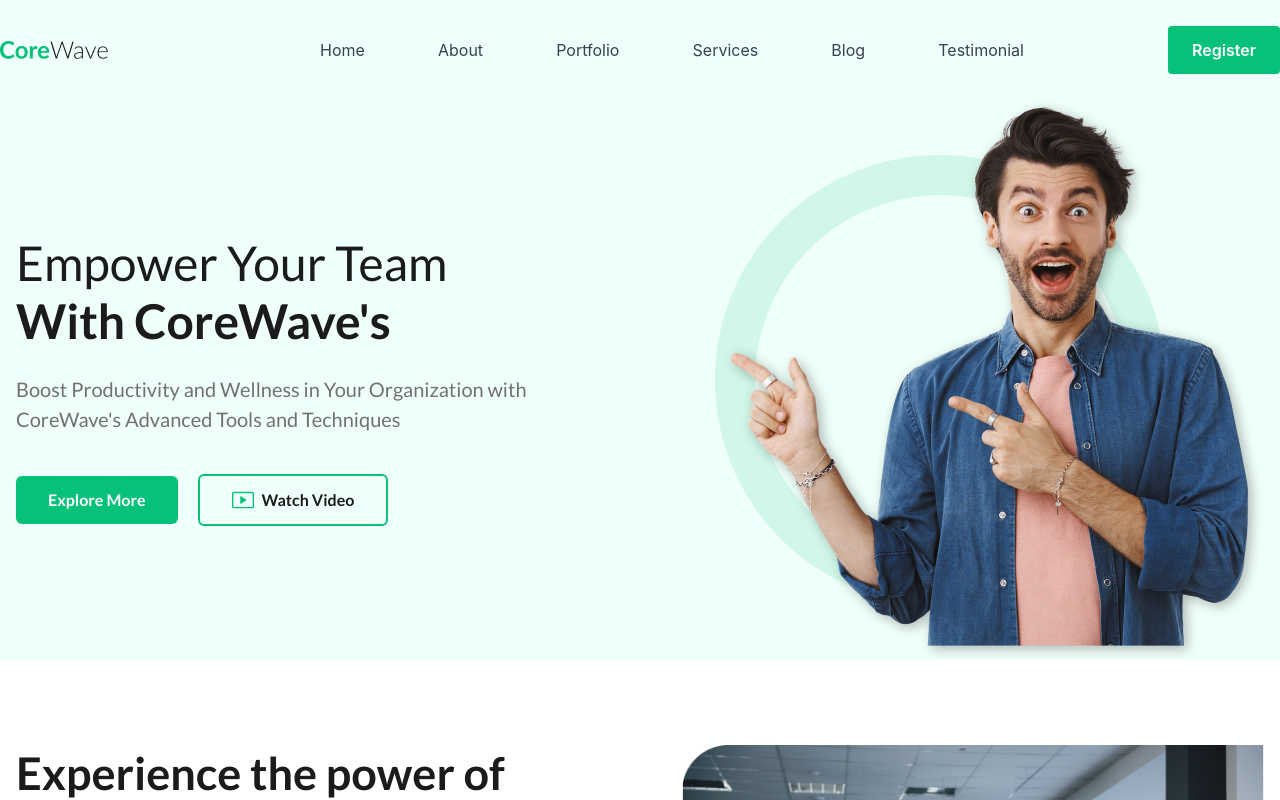
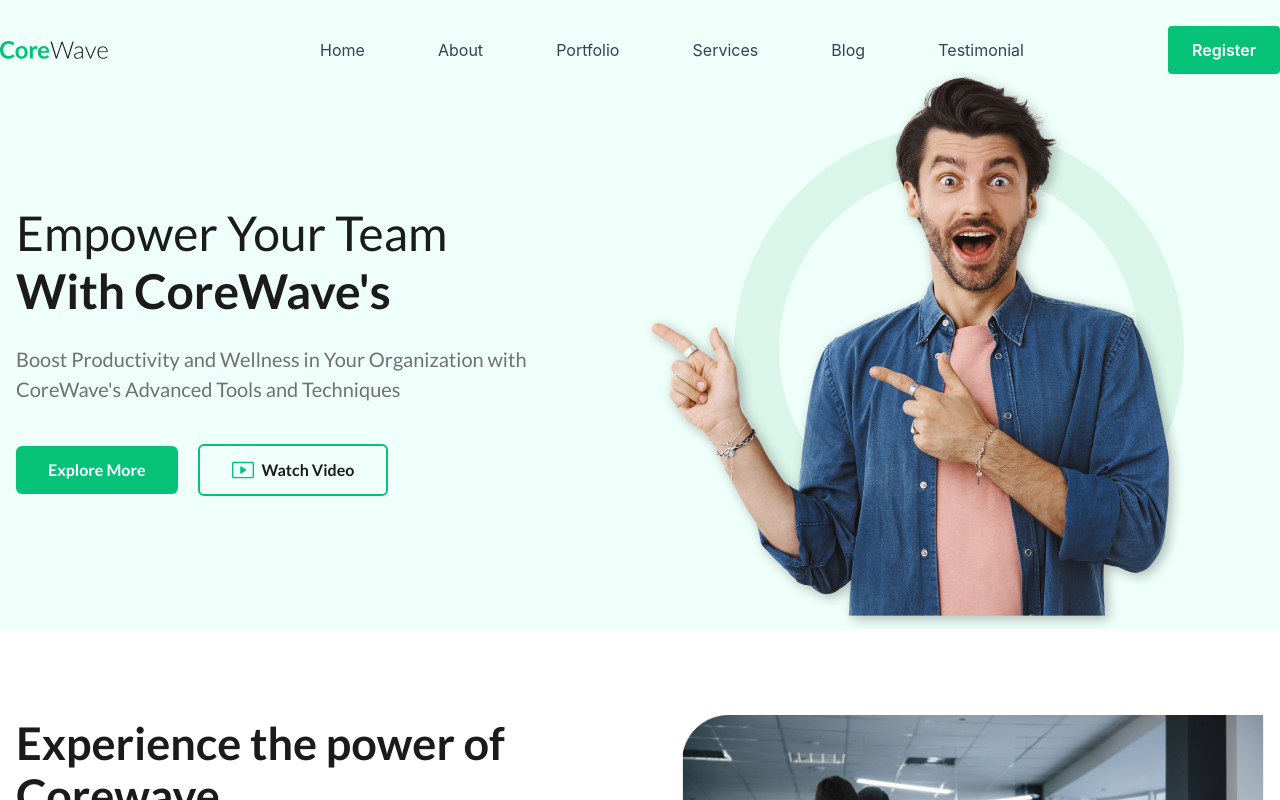
Before and after one commit to almahmud-dev/corewave-react, a React (Vite) app: page / in a window 1280 px wide. Shown: the top 800 px of the page. Built offline with nearby package versions, Linux system fonts and the light colour scheme.

Commit message:
Hero section hero image and pichoner image position fixed

```diff
--- a/src/components/Banner.jsx
+++ b/src/components/Banner.jsx
@@ -4,27 +4,30 @@ import { GoVideo } from "react-icons/go";
 const Banner = () => {
   return (
     <>
-      {/* items-stretch এর বদলে items-center ব্যবহার করা হয়েছে যাতে বড় স্ক্রিনেও কন্টেন্ট মাঝে থাকে */}
-     <section className="relative bg-[#EFFFF9]
+      <section
+        className="relative bg-[#EFFFF9]
               pt-[90px]
-lg:pt-[100px]
-flex items-center overflow-hidden">
-
-  <div className="container mx-auto px-4 relative z-20 flex
+              lg:pt-[70px]
+              flex items-center overflow-hidden"
+      >
+        <div
+          className="container mx-auto px-4 relative z-20 flex
               pt-0
               sm:pt-[100px]
               md:pt-[80px]
-    lg:pt-0">
-
-    <div className="flex flex-col lg:flex-row
-      gap-10 lg:gap-20
+              lg:pt-0"
+        >
+          <div
+            className="flex flex-col lg:flex-row
+              gap-10 lg:gap-7
               items-center
-      w-full">
-
+              w-full"
+          >
             {/* Left Content */}
-      <div className="w-full lg:max-w-[520px]
-        text-center lg:text-left">
-
+            <div
+              className="w-full lg:max-w-[520px]
+                text-center lg:text-left"
+            >
               <h1
                 className="text-[#1B1B1B]
                   text-[36px] sm:text-[40px] md:text-[48px]
@@ -32,9 +35,7 @@ flex items-center overflow-hidden">
                   font-lato"
               >
                 Empower Your Team
-          <span className="block font-bold">
-            With CoreWave's
-          </span>
+                <span className="block font-bold">With CoreWave's</span>
               </h1>
 
               <p
@@ -92,22 +93,22 @@ flex items-center overflow-hidden">
             </div>
 
             {/* Right Image Side */}
-      <div className="relative w-full flex-1
-        flex justify-center lg:justify-end
-        items-end
-        min-h-[300px] lg:min-h-[500px]">
-
+            <div
+              className="relative w-full flex-1
+                flex justify-center
+                min-h-[300px] lg:min-h-[500px]"
+            >
               {/* Background Circle */}
               <div
                 className="hidden lg:block
                     absolute top-1/2 left-1/2
-          -translate-x-[60%] lg:-translate-y-[45%]
-          xl:-translate-x-1/2 xl:-translate-y-1/2
+                    lg:-translate-x-[40%] lg:-translate-y-[45%]
+                    xl:-translate-x-[40%] xl:-translate-y-[50%]
                     w-[300px] h-[300px]
                     lg:w-[320px] lg:h-[320px]
                     xl:w-[450px] xl:h-[450px]
-          border-[20px] lg:border-[25px] xl:border-[40px]
-          border-[#D1F7E9]
+                    border-[20px] lg:border-[30px] xl:border-[45px]
+                    border-[#DAF6EB]
                     rounded-full
                     -z-10"
               ></div>
@@ -124,7 +125,6 @@ flex items-center overflow-hidden">
                   block"
               />
             </div>
-
           </div>
         </div>
       </section>
```
Lines whose indentation alone changed are shown as unchanged.
